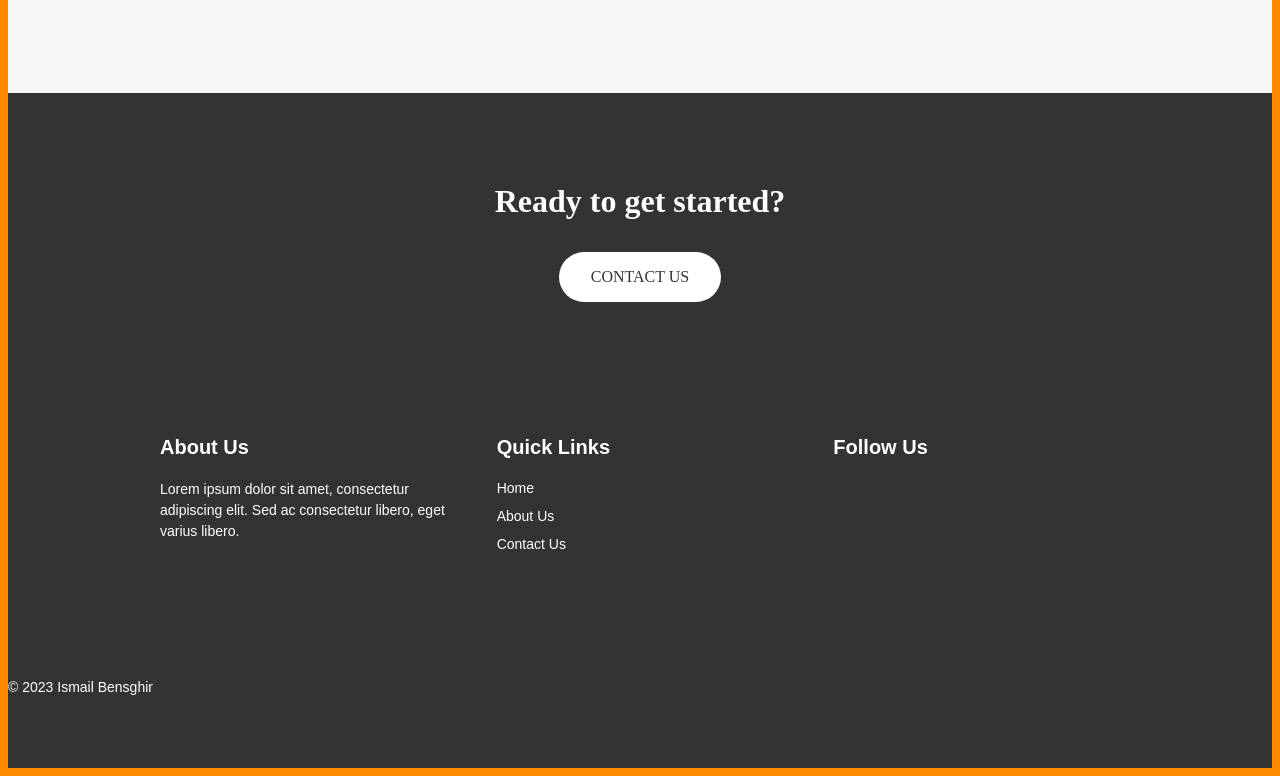
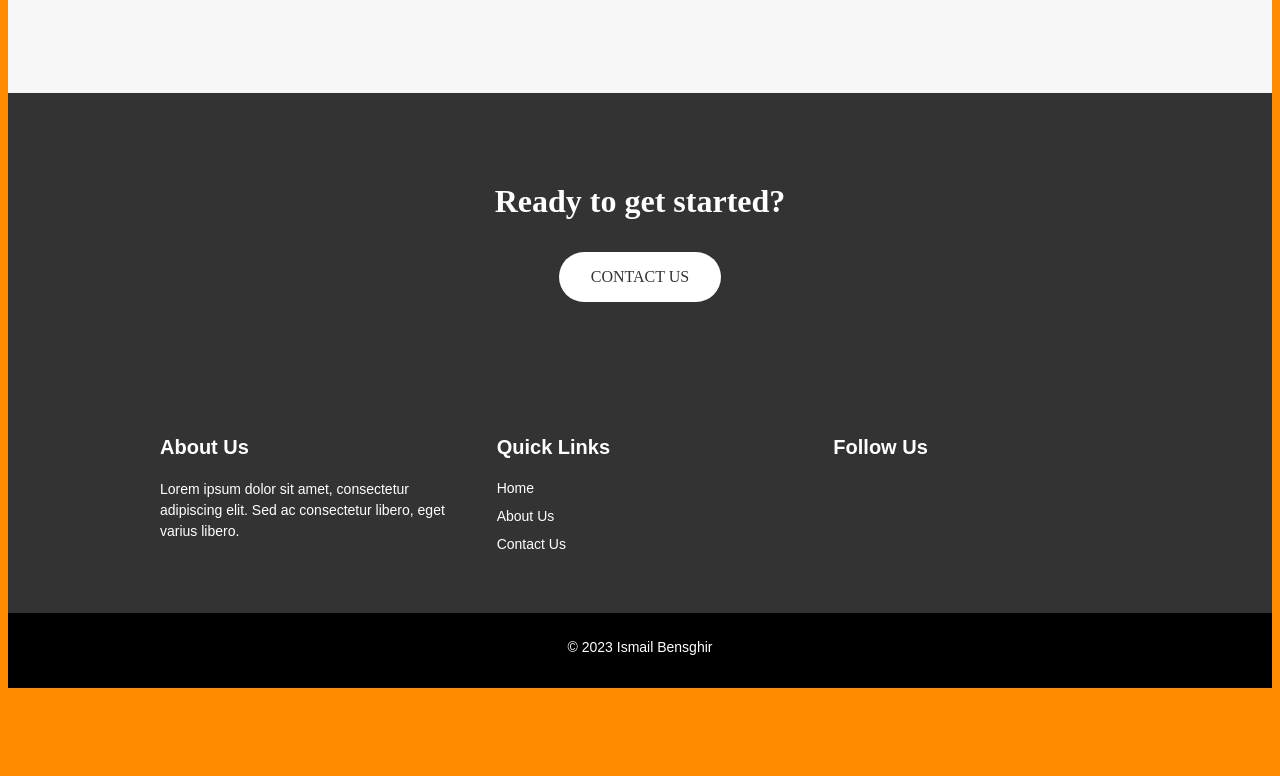
Before and after one commit to Ismsge/First1_website.github.io, a plain HTML site: page index.html in a window 1280 px wide. Shown: the part 1184-1960 px from the top of the page. After the commit the page ends 1880 px from the top, so only its background shows below. Drawn offline with Linux system fonts and the light colour scheme.

Commit message:
Update Style.css

```diff
--- a/Style.css
+++ b/Style.css
@@ -205,4 +205,9 @@ footer ul.social-icons li a:hover i {
       background-color: orangered;
       transition: 1s;
   }
+  .copyright{
+    text-align: center;
+  background-color: black;
+  padding: 10px;
 }
+}
```
